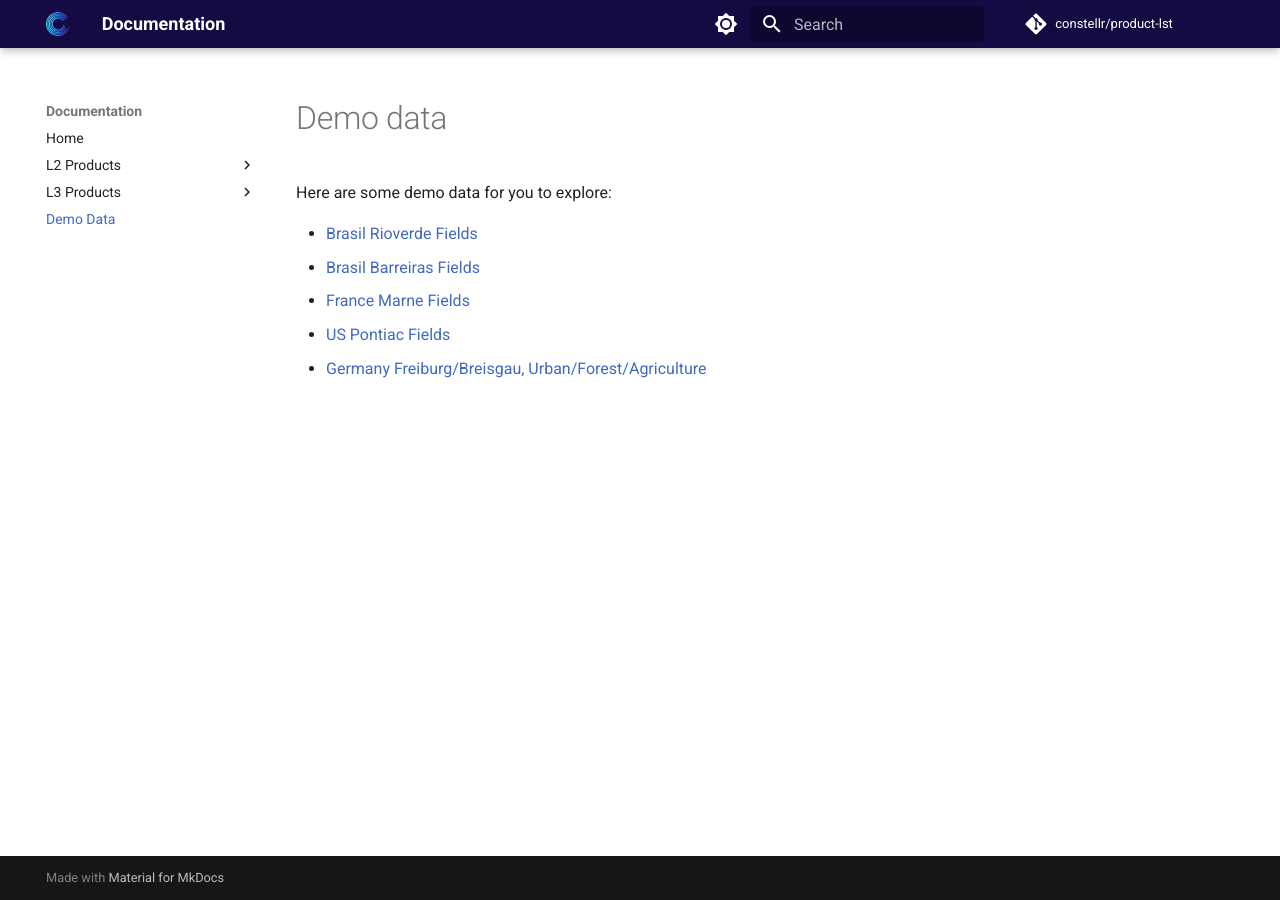
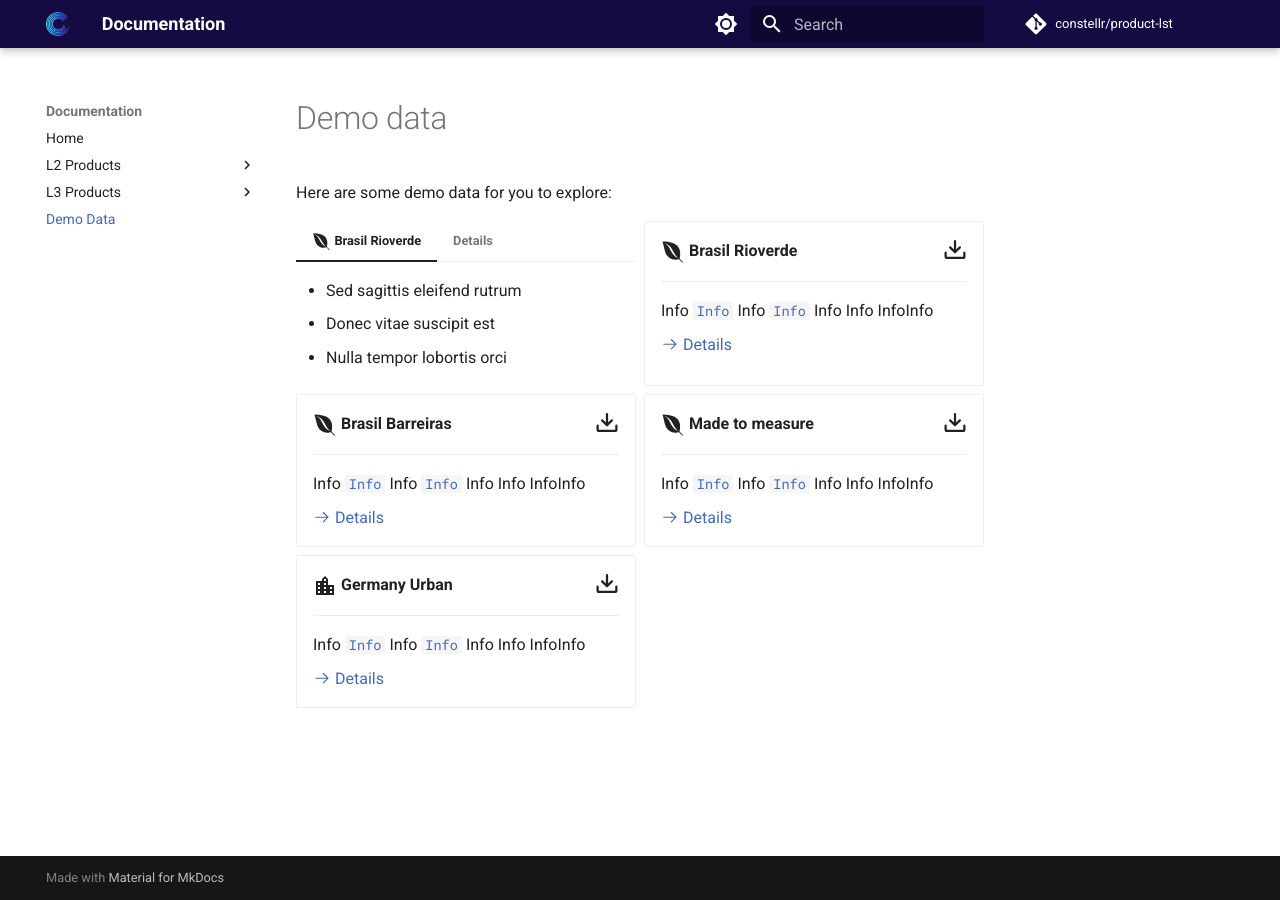
Before and after one commit to constellr/product-lst, an MkDocs documentation site: the page built from docs/demo.md, in a window 1280 px wide. Built offline with MkDocs 1.6.1 and Material for MkDocs 9.7.7, drawn with Linux system fonts in a browser that asks for light colours; comment, search, counter and statistics services are not loaded; the version menu is left out.

Commit message:
card visuals test

```diff
--- a/docs/demo.md
+++ b/docs/demo.md
@@ -2,8 +2,60 @@
 
 Here are some demo data for you to explore:
 
-- [Brasil Rioverde Fields](https://constellr-products-shared.s3.eu-central-1.amazonaws.com/br-rioverde-2023.zip)
+<!-- - [Brasil Rioverde Fields](https://constellr-products-shared.s3.eu-central-1.amazonaws.com/br-rioverde-2023.zip)
 - [Brasil Barreiras Fields](https://constellr-products-shared.s3.eu-central-1.amazonaws.com/br-barreiras-2023.zip)
 - [France Marne Fields](https://constellr-products-shared.s3.eu-central-1.amazonaws.com/fr-marne-2023.zip)
 - [US Pontiac Fields](https://constellr-products-shared.s3.eu-central-1.amazonaws.com/us-pontiac-2023.zip)
-- [Germany Freiburg/Breisgau, Urban/Forest/Agriculture](https://constellr-products-shared.s3.eu-central-1.amazonaws.com/germany_freiburg_breisgau-urban-forest-agriculture.zip)
+- [Germany Freiburg/Breisgau, Urban/Forest/Agriculture](https://constellr-products-shared.s3.eu-central-1.amazonaws.com/germany_freiburg_breisgau-urban-forest-agriculture.zip) -->
+
+
+<div class="grid cards" markdown>
+
+=== ":fontawesome-brands-envira:{ .lg .middle }  __Brasil Rioverde__"
+
+    * Sed sagittis eleifend rutrum
+    * Donec vitae suscipit est
+    * Nulla tempor lobortis orci
+
+=== "__Details__"
+
+    1. Sed sagittis eleifend rutrum
+    2. Donec vitae suscipit est
+    3. Nulla tempor lobortis orci
+
+
+-   :fontawesome-brands-envira:{ .lg .middle } __Brasil Rioverde__  :octicons-download-16:{ style="float: right" .lg .middle }
+
+    ---
+
+
+    Info [`Info`](#) Info [`Info`](#) Info Info InfoInfo
+
+    [:octicons-arrow-right-24: Details](#)
+
+-   :fontawesome-brands-envira:{ .lg .middle } __Brasil Barreiras__ :octicons-download-16:{ style="float: right" .lg .middle }
+
+    ---
+
+    Info [`Info`](#) Info [`Info`](#) Info Info InfoInfo
+
+    [:octicons-arrow-right-24: Details](#)
+
+-   :fontawesome-brands-envira:{ .lg .middle } __Made to measure__  :octicons-download-16:{ style="float: right" .lg .middle }
+
+    ---
+
+    Info [`Info`](#) Info [`Info`](#) Info Info InfoInfo
+
+    [:octicons-arrow-right-24: Details](#)
+
+-   :material-city:{ .lg .middle } __Germany Urban__  :octicons-download-16:{ style="float: right" .lg .middle }
+
+    ---
+
+    Info [`Info`](#) Info [`Info`](#) Info Info InfoInfo
+
+    [:octicons-arrow-right-24: Details](#)
+
+
+</div>
--- a/mkdocs.yml
+++ b/mkdocs.yml
@@ -50,6 +50,12 @@ markdown_extensions:
   - footnotes
   - pymdownx.arithmatex:
       generic: true
+  - pymdownx.emoji:
+      emoji_index: !!python/name:material.extensions.emoji.twemoji
+      emoji_generator: !!python/name:material.extensions.emoji.to_svg
+  - pymdownx.superfences
+  - pymdownx.tabbed:
+      alternate_style: true
 
 extra_javascript:
   - javascripts/mathjax.js
```
